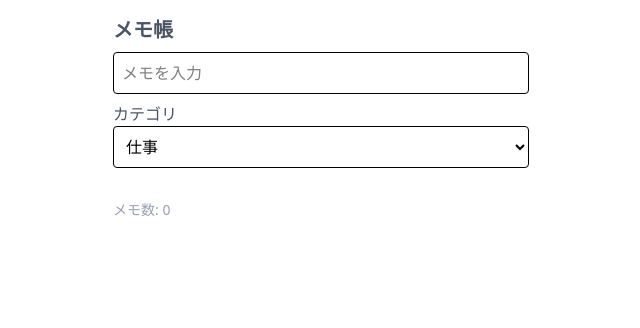
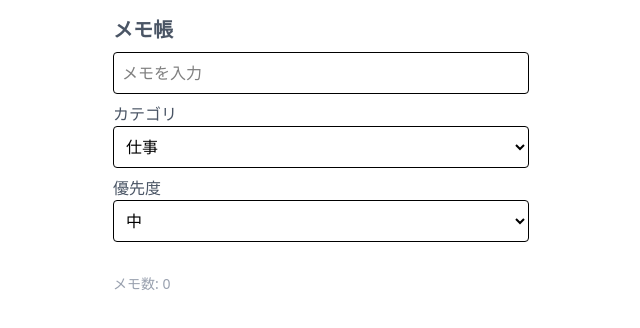
Before and after one commit to co6tter/vue-notepad-v1, a Vue app: page / in a window 1280 px wide. Shown: the top 328 px of the page, without its empty margins (319-959 px from the left). Built offline with nearby package versions, Linux system fonts and the light colour scheme.

Commit message:
feat: add priority

```diff
--- a/src/components/MemoApp.vue
+++ b/src/components/MemoApp.vue
@@ -7,11 +7,27 @@ const store = useMemoStore();
 const categoryStore = useCategoryStore();
 const newMemo = ref("");
 const selectedCategory = ref(categoryStore.categories[0]);
+const priority = ref("medium");
 const draggingIndex = ref<number | null>(null);
+
+const priorityIcons = {
+  high: "🔴",
+  medium: "🟡",
+  low: "🔵",
+};
+
+const isPriority = (
+  priority: string
+): priority is "high" | "medium" | "low" => {
+  return ["high", "medium", "low"].includes(priority);
+};
+
+const getPriorityIcon = (priority: "high" | "medium" | "low") =>
+  priorityIcons[priority] || "";
 
 const add = () => {
   if (newMemo.value.trim()) {
-    store.addMemo(newMemo.value.trim(), selectedCategory.value);
+    store.addMemo(newMemo.value.trim(), selectedCategory.value, priority.value);
     newMemo.value = "";
   }
 };
@@ -76,6 +92,14 @@ const edit = (index: number, text: string) => {
         </option>
       </select>
     </div>
+    <div class="flex flex-col">
+      <label for="priority" class="mt-2 text-gray-600">優先度</label>
+      <select id="priority" v-model="priority" class="p-2 border rounded">
+        <option value="low">低</option>
+        <option value="medium">中</option>
+        <option value="high">高</option>
+      </select>
+    </div>
     <p class="mt-8 text-sm text-gray-400">メモ数: {{ store.memoCount }}</p>
     <ul class="flex flex-col gap-2 mt-2">
       <li
@@ -100,6 +124,9 @@ const edit = (index: number, text: string) => {
             class="text-sm text-gray-400 border border-gray-400 rounded px-1"
             >{{ memo.category }}</span
           >
+          <span v-if="isPriority(memo.priority)">{{
+            getPriorityIcon(memo.priority)
+          }}</span>
         </div>
         <div>
           <button
--- a/src/stores/memo.ts
+++ b/src/stores/memo.ts
@@ -5,6 +5,7 @@ interface Memo {
   text: string;
   completed: boolean;
   category: string;
+  priority: string;
 }
 
 export const useMemoStore = defineStore("memo", {
@@ -15,8 +16,8 @@ export const useMemoStore = defineStore("memo", {
     memoCount: (state) => state.memos.length,
   },
   actions: {
-    addMemo(text: string, category: string) {
-      this.memos.push({ text, completed: false, category });
+    addMemo(text: string, category: string, priority: string) {
+      this.memos.push({ text, completed: false, category, priority });
     },
     editMemo(index: number, newText: string) {
       if (index >= 0 && index < this.memos.length) {
```
